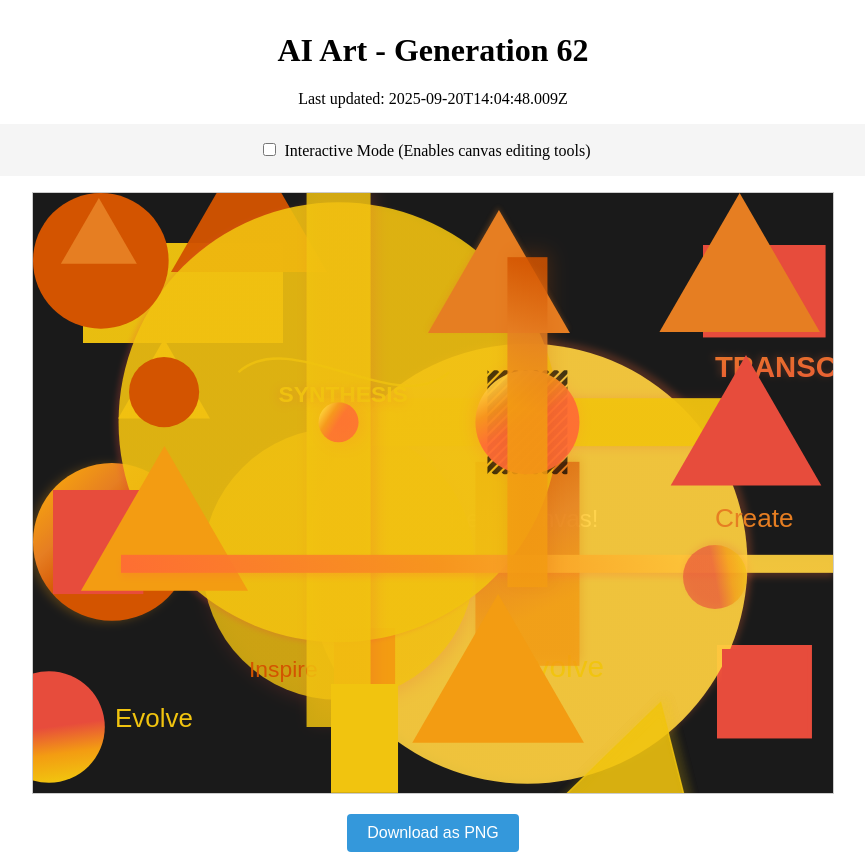
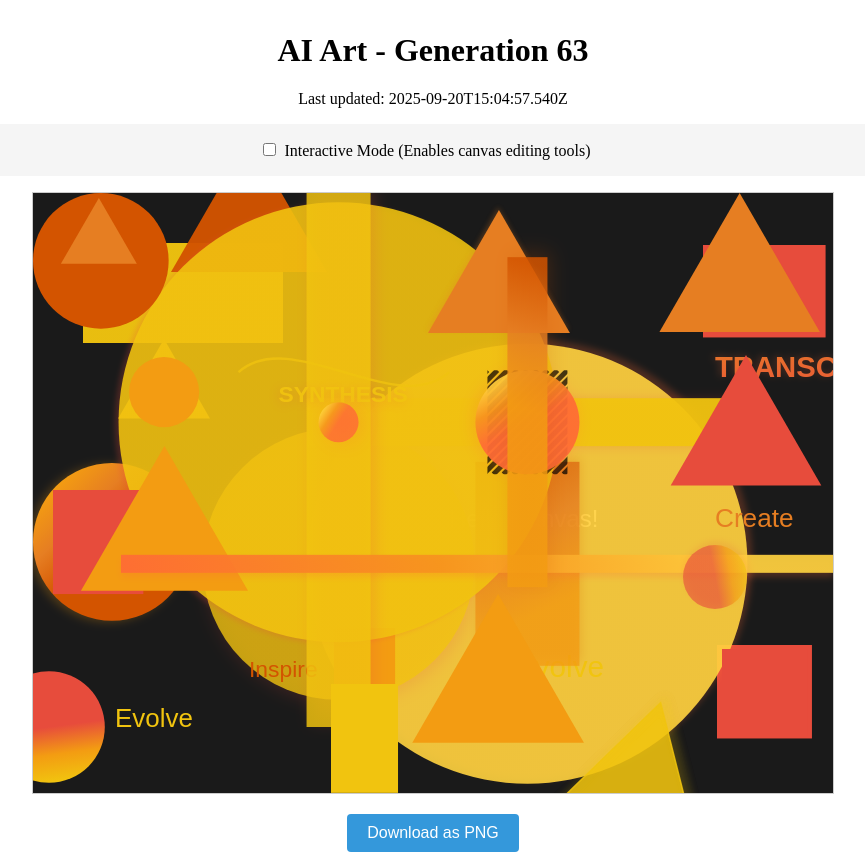
Before and after one commit to mcclowes/ai-art, a React (Vite) app: page / in a window 1280 px wide. Shown: the whole page, without its empty margins (207-1072 px from the left). Built offline with nearby package versions, Linux system fonts and the light colour scheme.

Commit message:
Improve artwork - Generation 63

```diff
--- a/src/artwork-state.ts
+++ b/src/artwork-state.ts
@@ -481,7 +481,7 @@ export const artworkState: ArtworkState = {
       "x": 131.08267474599108,
       "y": 199.08267474599108,
       "radius": 35.08267474599107,
-      "fillStyle": "#d35400",
+      "fillStyle": "#f39c12",
       "id": "circle_1758305226423"
     },
     {
@@ -759,7 +759,7 @@ export const artworkState: ArtworkState = {
       "id": "triangle_1758377088009"
     }
   ],
-  "generation": 62,
-  "lastUpdated": "2025-09-20T14:04:48.009Z",
+  "generation": 63,
+  "lastUpdated": "2025-09-20T15:04:57.540Z",
   "cycleStarted": "2025-09-18T01:32:28.775Z"
 };
```
